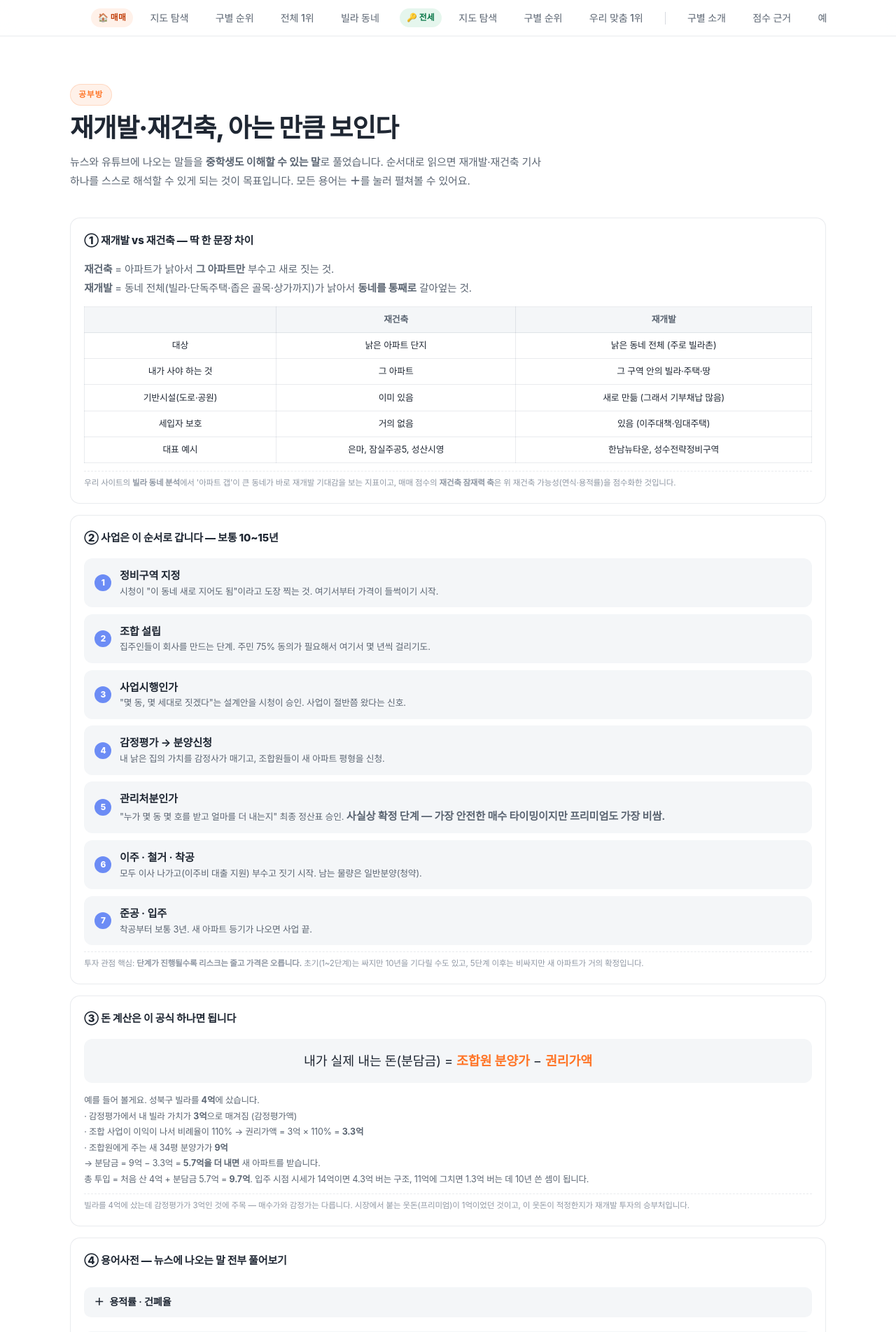
After one commit to jiuk96/realestate_analysis_tool, a Flask app: page /learn in a window 1280 px wide. The commit adds this page. Shown: the top 1904 px of the page at 70% size. Run offline with Flask 3, Linux system fonts and the light colour scheme; some libraries are stand-ins or nearby versions; some web fonts are replaced.

Commit message:
쉬운 부동산 상식 페이지 — 재개발·재건축 입문 + 용어사전 + 영상
- /learn 신설 (내비 '쉬운 상식'): ① 재개발 vs 재건축 한 문장+비교표
  ② 사업 절차 7단계 타임라인(단계별 쉬운 설명·투자 타이밍 힌트)
  ③ 분담금 공식과 실제 숫자 예시 스토리 ④ 용어사전 13항목 접이식
  (용적률·대지지분·비례율·권리가액·프리미엄·입주권/분양권·물딱지·현금청산·
   재초환·이주비·기부채납·신통기획/모아타운·토허제 등 전부 쉬운 말 풀이)
  ⑤ 초보 함정 4가지(물딱지·기간·분담금 폭탄·다주택 세금과 청약 충돌)
  ⑥ 요청 영상 임베드 + 원본 링크
- 사이트 지표(재건축 잠재력 축·빌라 아파트 갭)와의 연결 설명 포함

Co-Authored-By: Claude Fable 5 <noreply@anthropic.com>
Claude-Session: https://claude.ai/code/session_01RYwhTU4n4WZ8hT92X6BPxQ

```diff
--- a/web/app.py
+++ b/web/app.py
@@ -48,6 +48,7 @@ _PAGES = {
     "districts":       "districts.html",        # 구별 소개
     "budget":          "budget.html",           # 예산 플래너
     "subscription":    "subscription.html",     # 청약 자격 진단
+    "learn":           "learn.html",            # 쉬운 부동산 상식 (재개발·재건축)
     "ai":              "ai.html",               # AI 추천
 }
 
--- a/web/static/style.css
+++ b/web/static/style.css
@@ -1238,6 +1238,17 @@ details.budget-fold .legal-hint { font-weight: 500; }
 .rank-apt-detail { margin-top: .25rem; font-size: .68rem; font-weight: 700; color: var(--acc2); background: var(--bg); border: 1px solid var(--border); border-radius: 8px; padding: .2rem .5rem; cursor: pointer; white-space: nowrap; }
 .rank-apt-detail:hover { border-color: var(--acc2); }
 .rank-apt-row.active { outline: 2px solid var(--accent); outline-offset: -2px; border-radius: 10px; }
+
+/* ── 쉬운 부동산 상식 (공부방) ─────────────── */
+.learn-steps { display: flex; flex-direction: column; gap: .6rem; margin-top: .6rem; }
+.learn-step { background: var(--bg); border-radius: 12px; padding: .75rem .95rem; display: grid; grid-template-columns: 26px 1fr; grid-template-rows: auto auto; column-gap: .6rem; align-items: center; }
+.learn-step b { font-size: .95rem; }
+.learn-step small { grid-column: 2; font-size: .8rem; color: var(--text2); line-height: 1.6; }
+.ls-n { grid-row: 1 / span 2; width: 24px; height: 24px; border-radius: 50%; background: var(--acc2); color: #fff; font-size: .74rem; font-weight: 800; display: flex; align-items: center; justify-content: center; }
+.learn-formula { text-align: center; font-size: 1.15rem; background: var(--bg); border-radius: 12px; padding: 1rem; margin: .6rem 0 .9rem; }
+.learn-formula b { color: var(--accent); }
+.learn-video { position: relative; padding-top: 56.25%; border-radius: 12px; overflow: hidden; margin-top: .7rem; background: #000; }
+.learn-video iframe { position: absolute; inset: 0; width: 100%; height: 100%; }
 
 /* ── 부모님용 증여·차용 설명 화면 ─────────────── */
 .gift-overlay { position: fixed; inset: 0; background: var(--bg); z-index: 3000; overflow-y: auto; padding: 1.6rem 1rem 3rem; }
--- a/web/templates/base.html
+++ b/web/templates/base.html
@@ -37,6 +37,7 @@
     <a href="/scoring"   class="nav-link {{ 'active' if active_page=='scoring'  }}">점수 근거</a>
     <a href="/budget"    class="nav-link {{ 'active' if active_page=='budget'   }}">예산</a>
     <a href="/subscription" class="nav-link {{ 'active' if active_page=='subscription' }}">청약</a>
+    <a href="/learn"     class="nav-link {{ 'active' if active_page=='learn'    }}">쉬운 상식</a>
     <a href="/ai"        class="nav-link {{ 'active' if active_page=='ai'       }}">AI 추천</a>
   </div>
 </nav>
--- /dev/null
+++ b/web/templates/learn.html
@@ -0,0 +1,194 @@
+{% extends 'base.html' %}
+{% set active_page = 'learn' %}
+{% block title %}쉬운 부동산 상식 · 서울 부동산 분석 툴{% endblock %}
+{% block content %}
+<section class="section section-alt" id="secLearn">
+  <div class="section-inner">
+    <div class="section-label">공부방</div>
+    <h2 class="section-title">재개발·재건축, 아는 만큼 보인다</h2>
+    <p class="section-desc">
+      뉴스와 유튜브에 나오는 말들을 <b>중학생도 이해할 수 있는 말</b>로 풀었습니다.
+      순서대로 읽으면 재개발·재건축 기사 하나를 스스로 해석할 수 있게 되는 것이 목표입니다.
+      모든 용어는 <b>＋</b>를 눌러 펼쳐볼 수 있어요.
+    </p>
+
+    <!-- ① 재개발 vs 재건축 -->
+    <div class="budget-card">
+      <div class="budget-card-title">① 재개발 vs 재건축 — 딱 한 문장 차이</div>
+      <div class="sub-note" style="font-size:.92rem;line-height:1.8">
+        <b>재건축</b> = 아파트가 낡아서 <b>그 아파트만</b> 부수고 새로 짓는 것.<br>
+        <b>재개발</b> = 동네 전체(빌라·단독주택·좁은 골목·상가까지)가 낡아서 <b>동네를 통째로</b> 갈아엎는 것.
+      </div>
+      <table class="sub-table" style="margin-top:.8rem">
+        <tr><th></th><th>재건축</th><th>재개발</th></tr>
+        <tr><td>대상</td><td>낡은 아파트 단지</td><td>낡은 동네 전체 (주로 빌라촌)</td></tr>
+        <tr><td>내가 사야 하는 것</td><td>그 아파트</td><td>그 구역 안의 빌라·주택·땅</td></tr>
+        <tr><td>기반시설(도로·공원)</td><td>이미 있음</td><td>새로 만듦 (그래서 기부채납 많음)</td></tr>
+        <tr><td>세입자 보호</td><td>거의 없음</td><td>있음 (이주대책·임대주택)</td></tr>
+        <tr><td>대표 예시</td><td>은마, 잠실주공5, 성산시영</td><td>한남뉴타운, 성수전략정비구역</td></tr>
+      </table>
+      <div class="sub-foot">우리 사이트의 <b>빌라 동네 분석</b>에서 '아파트 갭'이 큰 동네가 바로 재개발 기대감을 보는 지표이고,
+        매매 점수의 <b>재건축 잠재력 축</b>은 위 재건축 가능성(연식·용적률)을 점수화한 것입니다.</div>
+    </div>
+
+    <!-- ② 절차 타임라인 -->
+    <div class="budget-card" style="margin-top:1rem">
+      <div class="budget-card-title">② 사업은 이 순서로 갑니다 — 보통 10~15년</div>
+      <div class="learn-steps">
+        <div class="learn-step"><span class="ls-n">1</span><b>정비구역 지정</b>
+          <small>시청이 "이 동네 새로 지어도 됨"이라고 도장 찍는 것. 여기서부터 가격이 들썩이기 시작.</small></div>
+        <div class="learn-step"><span class="ls-n">2</span><b>조합 설립</b>
+          <small>집주인들이 회사를 만드는 단계. 주민 75% 동의가 필요해서 여기서 몇 년씩 걸리기도.</small></div>
+        <div class="learn-step"><span class="ls-n">3</span><b>사업시행인가</b>
+          <small>"몇 동, 몇 세대로 짓겠다"는 설계안을 시청이 승인. 사업이 절반쯤 왔다는 신호.</small></div>
+        <div class="learn-step"><span class="ls-n">4</span><b>감정평가 → 분양신청</b>
+          <small>내 낡은 집의 가치를 감정사가 매기고, 조합원들이 새 아파트 평형을 신청.</small></div>
+        <div class="learn-step"><span class="ls-n">5</span><b>관리처분인가</b>
+          <small>"누가 몇 동 몇 호를 받고 얼마를 더 내는지" 최종 정산표 승인. <b>사실상 확정 단계 — 가장 안전한 매수 타이밍이지만 프리미엄도 가장 비쌈.</b></small></div>
+        <div class="learn-step"><span class="ls-n">6</span><b>이주 · 철거 · 착공</b>
+          <small>모두 이사 나가고(이주비 대출 지원) 부수고 짓기 시작. 남는 물량은 일반분양(청약).</small></div>
+        <div class="learn-step"><span class="ls-n">7</span><b>준공 · 입주</b>
+          <small>착공부터 보통 3년. 새 아파트 등기가 나오면 사업 끝.</small></div>
+      </div>
+      <div class="sub-foot">투자 관점 핵심: <b>단계가 진행될수록 리스크는 줄고 가격은 오릅니다.</b>
+        초기(1~2단계)는 싸지만 10년을 기다릴 수도 있고, 5단계 이후는 비싸지만 새 아파트가 거의 확정입니다.</div>
+    </div>
+
+    <!-- ③ 돈 계산 -->
+    <div class="budget-card" style="margin-top:1rem">
+      <div class="budget-card-title">③ 돈 계산은 이 공식 하나면 됩니다</div>
+      <div class="learn-formula">
+        내가 실제 내는 돈(분담금) = <b>조합원 분양가</b> − <b>권리가액</b>
+      </div>
+      <div class="sub-note" style="line-height:1.8">
+        예를 들어 볼게요. 성북구 빌라를 <b>4억</b>에 샀습니다.<br>
+        · 감정평가에서 내 빌라 가치가 <b>3억</b>으로 매겨짐 (감정평가액)<br>
+        · 조합 사업이 이익이 나서 비례율이 110% → 권리가액 = 3억 × 110% = <b>3.3억</b><br>
+        · 조합원에게 주는 새 34평 분양가가 <b>9억</b><br>
+        → 분담금 = 9억 − 3.3억 = <b>5.7억을 더 내면</b> 새 아파트를 받습니다.<br>
+        총 투입 = 처음 산 4억 + 분담금 5.7억 = <b>9.7억</b>. 입주 시점 시세가 14억이면 4.3억 버는 구조,
+        11억에 그치면 1.3억 버는 데 10년 쓴 셈이 됩니다.
+      </div>
+      <div class="sub-foot">빌라를 4억에 샀는데 감정평가가 3억인 것에 주목 — 매수가와 감정가는 다릅니다.
+        시장에서 붙는 웃돈(프리미엄)이 1억이었던 것이고, 이 웃돈이 적정한지가 재개발 투자의 승부처입니다.</div>
+    </div>
+
+    <!-- ④ 용어사전 -->
+    <div class="budget-card" style="margin-top:1rem">
+      <div class="budget-card-title">④ 용어사전 — 뉴스에 나오는 말 전부 풀어보기</div>
+      <div class="sub-lookup" style="margin-top:.6rem">
+
+        <details class="jz-fold sub-item"><summary><span class="sub-item-title">용적률 · 건폐율</span></summary><div class="sub-item-body">
+          <b>용적률</b> = 땅 크기 대비 건물을 얼마나 "높이(연면적)" 지을 수 있나. 100평 땅에 용적률 300%면 총 300평짜리 건물 가능.
+          <b>낮은 용적률로 지어진 낡은 아파트일수록</b> 새로 지을 때 더 올릴 여유가 커서 재건축 사업성이 좋습니다 (5층 주공아파트가 금싸라기인 이유).<br>
+          <b>건폐율</b> = 땅을 얼마나 "넓게(바닥)" 덮을 수 있나. 건폐율이 낮으면 동간 거리가 넓고 쾌적.</div></details>
+
+        <details class="jz-fold sub-item"><summary><span class="sub-item-title">대지지분</span></summary><div class="sub-item-body">
+          아파트·빌라 한 채를 사면 건물뿐 아니라 <b>단지 전체 땅의 내 몫</b>도 같이 사는 것인데, 그 땅 몫이 대지지분입니다.
+          건물은 낡으면 가치가 0에 수렴하지만 땅은 남으므로, <b>재개발·재건축에서 보상의 근거는 결국 대지지분</b>입니다.
+          같은 가격이면 대지지분 큰 매물이 정비사업에서 유리합니다 (등기부등본·건축물대장에서 확인).</div></details>
+
+        <details class="jz-fold sub-item"><summary><span class="sub-item-title">감정평가액 · 비례율 · 권리가액</span></summary><div class="sub-item-body">
+          <b>감정평가액</b> = 감정평가사가 매긴 내 낡은 집의 공식 가치 (시세보다 보통 낮음).<br>
+          <b>비례율</b> = 조합 사업의 성적표. (새 아파트 전체 가치 − 총 사업비) ÷ 조합원 재산 총액.
+          100%보다 높으면 남는 장사, 낮으면 조합원이 더 부담. "비례율 108% 확정" 같은 뉴스가 이것.<br>
+          <b>권리가액</b> = 감정평가액 × 비례율. 새 아파트 값에서 <b>깎아주는 내 지분의 최종 인정 금액</b>입니다.</div></details>
+
+        <details class="jz-fold sub-item"><summary><span class="sub-item-title">분담금 · 환급금</span></summary><div class="sub-item-body">
+          <b>분담금</b> = 조합원 분양가 − 권리가액. 새 집 받으려고 추가로 내는 돈.
+          내 권리가액이 분양가보다 크면 반대로 돈을 돌려받는데 그게 <b>환급금</b>.
+          분담금은 보통 이주 시점부터 중도금처럼 나눠 냅니다. 위 ③의 공식·예시 참고.</div></details>
+
+        <details class="jz-fold sub-item"><summary><span class="sub-item-title">프리미엄(피, P)</span></summary><div class="sub-item-body">
+          시장에서 그 "새 아파트 받을 권리"에 붙는 웃돈. "피 3억"이면 감정가 등 원가 대비 3억을 더 주고 사는 것.
+          단계가 진행될수록(위 ② 타임라인) 피는 커지는 게 정상이며, <b>총 투입액(매수가+분담금)과 완공 후 예상 시세를 비교</b>해야 피가 싼지 비싼지 판단할 수 있습니다.</div></details>
+
+        <details class="jz-fold sub-item"><summary><span class="sub-item-title">입주권 vs 분양권</span></summary><div class="sub-item-body">
+          <b>입주권</b> = 조합원이라서 갖는 새 아파트 받을 권리 (원래 그 동네 집주인이었거나 그 지위를 승계 매수).<br>
+          <b>분양권</b> = 청약에 당첨돼서 갖는 권리.<br>
+          입주권은 좋은 동·호수 우선 배정, 발코니 확장 등 혜택이 있지만 <b>주택 수에 포함</b>되고 취득세·양도세 규정이 복잡합니다.
+          분양권은 청약통장이 필요한 대신 초기 투입금이 계약금 10%로 적습니다.</div></details>
+
+        <details class="jz-fold sub-item"><summary><span class="sub-item-title">현금청산 · 물딱지 (가장 무서운 두 단어)</span></summary><div class="sub-item-body">
+          <b>현금청산</b> = 새 아파트를 못 받고 감정가만 받고 쫓겨나듯 정리되는 것. 분양신청을 안 했거나, 자격이 안 되면 발생.
+          감정가는 시세보다 낮아서 대부분 손해입니다.<br>
+          <b>물딱지</b> = 새 아파트 받을 자격이 없는 매물. 대표 사례가 <b>권리산정기준일 이후</b>에 지분 쪼개기(다세대 신축 전환)된 빌라 —
+          겉보기엔 멀쩡한 재개발 구역 빌라인데 사면 현금청산 대상입니다.
+          <b>재개발 구역 빌라를 살 땐 구청에 권리산정기준일과 그 매물의 자격을 반드시 확인</b>하세요.</div></details>
+
+        <details class="jz-fold sub-item"><summary><span class="sub-item-title">안전진단 · 재초환(재건축부담금)</span></summary><div class="sub-item-body">
+          <b>안전진단</b> = "이 아파트 정말 낡았나?" 국가 검사. 재건축의 입장 시험이었는데 2024년부터 완화되어
+          30년 넘으면 사실상 통과(진단 없이 착수 가능)로 바뀌는 추세.<br>
+          <b>재초환</b> = 재건축으로 조합원 1인당 이익이 8천만원을 넘으면 초과분의 최대 50%를 세금처럼 걷는 제도.
+          재건축 단지 뉴스에서 "부담금 폭탄"이 이것. 재개발에는 없습니다.</div></details>
+
+        <details class="jz-fold sub-item"><summary><span class="sub-item-title">이주비 · 이사비 · 주거이전비</span></summary><div class="sub-item-body">
+          철거하려면 모두 이사 가야 하니 조합이 지원합니다.
+          <b>이주비</b> = 이사 나가 있는 동안 살 집 보증금용 대출 (보통 권리가액의 40~60%, 무이자 or 저리).
+          <b>이사비</b> = 포장이사 비용 명목의 일시금. <b>주거이전비</b> = 재개발에서 세입자에게 주는 보상.
+          이주비 덕분에 관리처분 이후 단계는 실투자금이 줄어들기도 합니다.</div></details>
+
+        <details class="jz-fold sub-item"><summary><span class="sub-item-title">기부채납 · 임대주택 비율</span></summary><div class="sub-item-body">
+          용적률을 올려 받는 대가로 조합이 도로·공원·임대주택을 시에 <b>무상으로 내놓는 것</b>.
+          "용적률 300% 받는 대신 임대 15%" 같은 거래입니다. 기부채납이 많으면 사업성(비례율)이 나빠지므로
+          조합과 시청이 늘 줄다리기하는 부분.</div></details>
+
+        <details class="jz-fold sub-item"><summary><span class="sub-item-title">신속통합기획 · 모아타운 · 공공재개발</span></summary><div class="sub-item-body">
+          전부 "재개발을 빨리 하게 해주는 서울시·정부 패스트트랙"입니다.<br>
+          <b>신속통합기획(신통기획)</b> = 서울시가 기획 단계부터 개입해 인허가를 2~3년 단축.<br>
+          <b>모아타운</b> = 대규모 재개발이 어려운 소규모 빌라촌 여러 개를 묶어 중층 아파트로 — 우리가 보는 빌라 동네 중 다수가 후보.<br>
+          <b>공공재개발</b> = LH·SH가 시행을 맡아 속도·용적률 혜택, 대신 공공성(임대) 부담.
+          이런 구역으로 지정되면 대개 <b>토지거래허가·권리산정일 지정</b>이 같이 붙어 투자 진입이 제한됩니다.</div></details>
+
+        <details class="jz-fold sub-item"><summary><span class="sub-item-title">토지거래허가구역 · 전매제한 · 실거주의무</span></summary><div class="sub-item-body">
+          <b>토지거래허가구역</b> = 사려면 구청 허가가 필요하고 <b>2년 실거주 목적만 허가</b> — 갭투자(전세 끼고 매수) 불가.<br>
+          <b>전매제한</b> = 분양권·입주권을 일정 기간 못 파는 것.<br>
+          <b>실거주의무</b> = 분양가상한제 아파트 당첨 시 2~5년 직접 살아야 하는 의무.
+          셋 다 "투기 말고 실거주자만 오라"는 장치라, 실거주 목적인 우리에게는 오히려 경쟁을 줄여주는 면도 있습니다.</div></details>
+
+        <details class="jz-fold sub-item"><summary><span class="sub-item-title">1+1 분양 · 상가 조합원</span></summary><div class="sub-item-body">
+          <b>1+1</b> = 대지지분·감정가가 큰 조합원이 새 아파트 두 채(중형+소형)를 받는 것. 단, 소형은 3년 전매제한.<br>
+          <b>상가 조합원</b> = 구역 내 상가 소유자. 원칙은 새 상가를 받지만 조건 충족 시 아파트 분양도 가능 —
+          "상가 쪼개기"가 규제되는 이유입니다.</div></details>
+
+      </div>
+    </div>
+
+    <!-- ⑤ 초보가 빠지는 함정 -->
+    <div class="budget-card" style="margin-top:1rem">
+      <div class="budget-card-title">⑤ 초보가 가장 많이 당하는 4가지</div>
+      <div class="sub-lookup" style="margin-top:.6rem">
+        <div class="slk-item"><div class="slk-head"><b>🕳️ ① 물딱지 매수</b></div><div class="slk-body">
+          권리산정기준일 이후 신축·쪼개기된 빌라를 "재개발 호재"라며 삽니다 → 현금청산.
+          <b>방어법</b>: 구청 정비사업과에 전화해서 "이 지번, 분양자격 있나요?" 한 통이면 끝.</div></div>
+        <div class="slk-item"><div class="slk-head"><b>⏳ ② 시간 과소평가</b></div><div class="slk-body">
+          "조합설립됐으니 금방"이라 생각하지만 조합설립→입주 평균 10년+. 소송 한 번이면 +3년.
+          그 기간의 이자·기회비용까지 넣고 수익률을 계산해야 합니다.</div></div>
+        <div class="slk-item"><div class="slk-head"><b>💸 ③ 분담금 폭탄</b></div><div class="slk-body">
+          공사비가 오르면 비례율이 떨어지고 분담금이 커집니다. 최근 몇 년 공사비 급등으로
+          "분담금 2억 → 4억" 통보가 흔했습니다. 여유자금 없이 빠듯하게 들어가면 버티지 못합니다.</div></div>
+        <div class="slk-item"><div class="slk-head"><b>🧾 ④ 다주택 세금 착각</b></div><div class="slk-body">
+          입주권도 주택 수에 들어갑니다. 실거주 1주택 + 재개발 빌라 1채면 2주택자 —
+          취득세 중과·종부세·양도세가 전부 달라지고, <b>청약 무주택 자격도 사라집니다</b> (우리 청약 전략과 충돌).</div></div>
+      </div>
+    </div>
+
+    <!-- ⑥ 영상으로 복습 -->
+    <div class="budget-card" style="margin-top:1rem">
+      <div class="budget-card-title">🎬 영상으로 복습하기</div>
+      <div class="sub-note">보내주신 영상을 여기 담아뒀어요 — 위 내용을 읽고 보면 용어가 다 들리기 시작할 겁니다.</div>
+      <div class="learn-video">
+        <iframe src="https://www.youtube.com/embed/ColKlGbo9Mk" title="재개발·재건축 영상"
+          frameborder="0" allow="accelerometer; autoplay; clipboard-write; encrypted-media; gyroscope; picture-in-picture"
+          allowfullscreen loading="lazy"></iframe>
+      </div>
+      <div class="sub-foot">영상이 재생되지 않으면 <a href="https://youtu.be/ColKlGbo9Mk" target="_blank" rel="noopener">유튜브에서 바로 보기 ↗</a>.
+        영상에서 궁금한 대목이 있으면 알려주세요 — 이 페이지에 그 부분 해설을 추가할 수 있습니다.</div>
+    </div>
+
+    <p class="section-desc" style="margin-top:1.2rem;font-size:.8rem;color:var(--text3)">
+      ※ 제도·세율은 자주 바뀝니다(안전진단·재초환·공제 등). 큰 결정 전에는 최신 공고문과 전문가(세무사·구청 정비사업과) 확인을 권장합니다.
+    </p>
+  </div>
+</section>
+{% endblock %}
```
